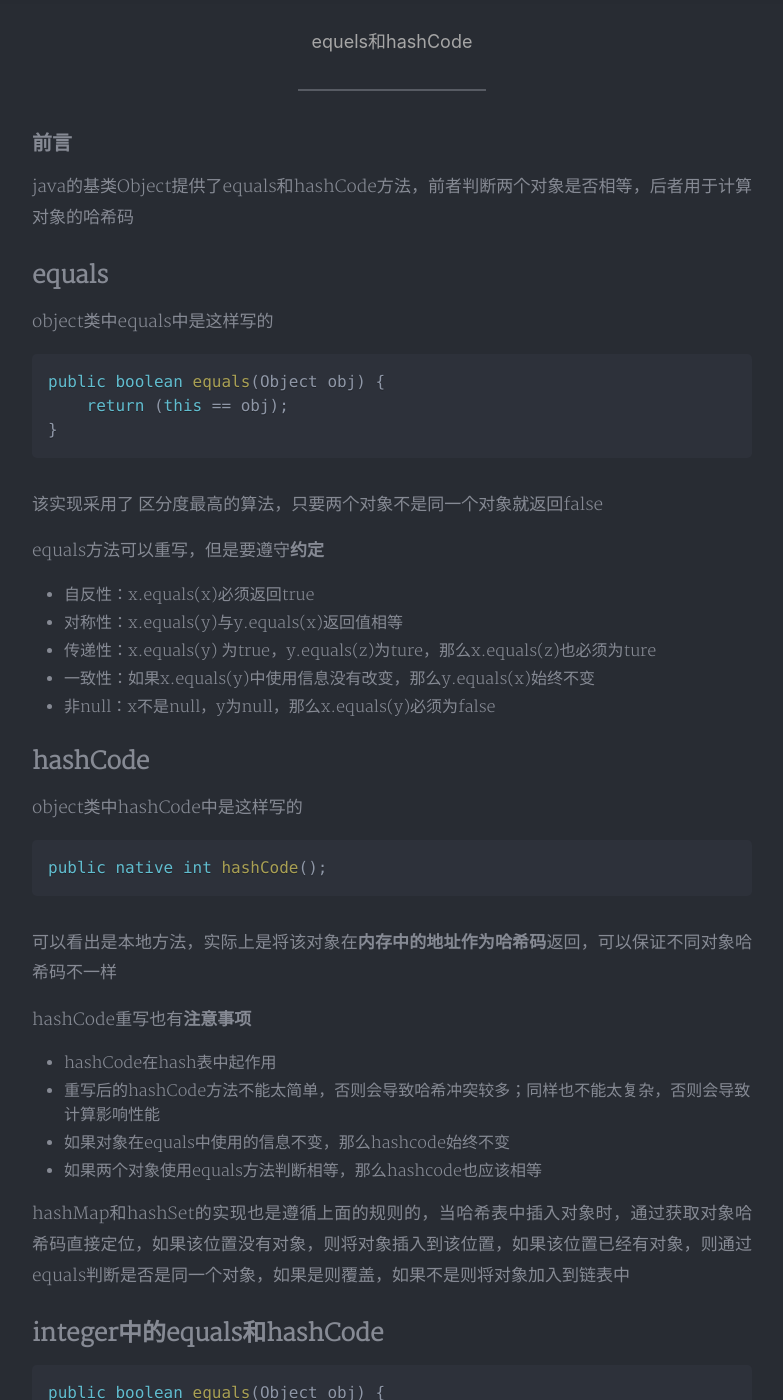
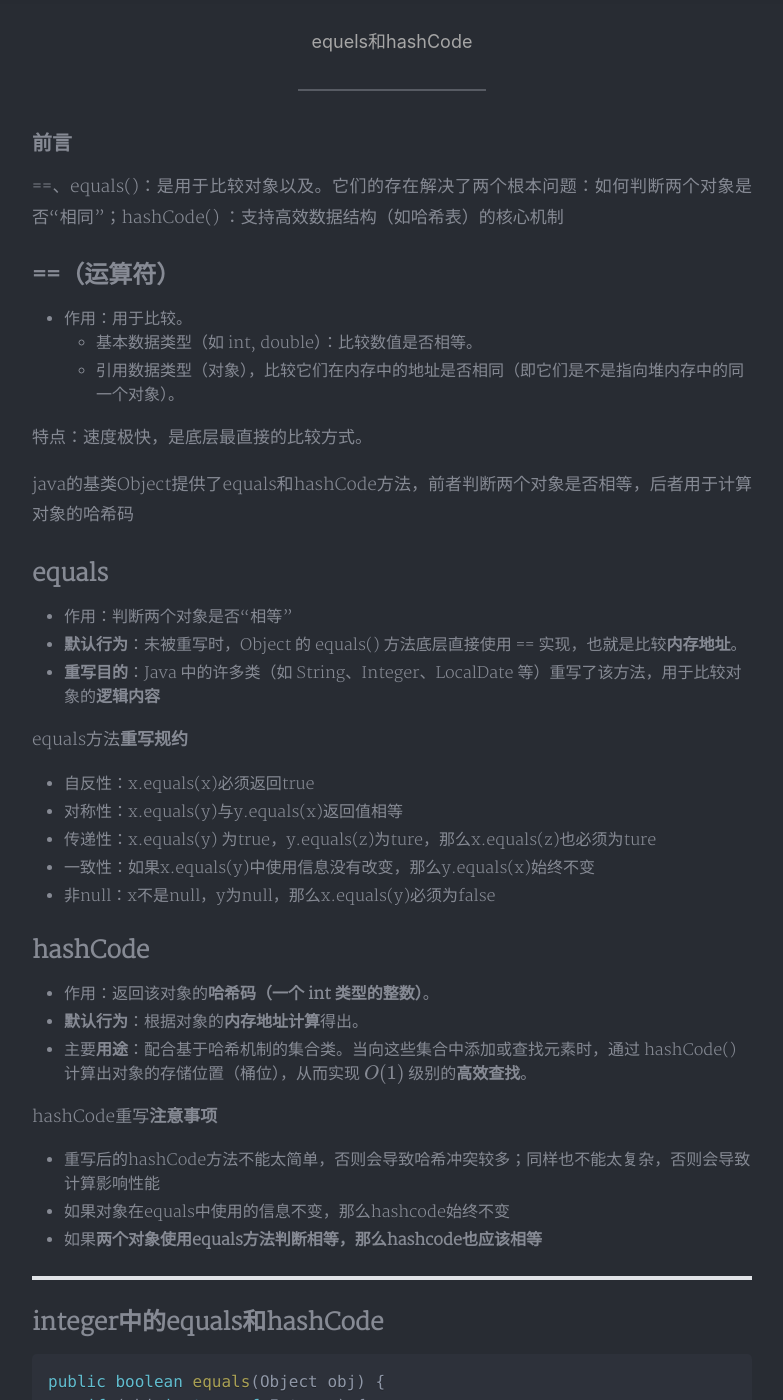
Before and after one commit to gobige/gobige.github.io, a Jekyll site: the page built from _posts/2017-09-03-equelandhashcode.md, in a window 1280 px wide and 1400 px high, scrolled down 507 px. Shown: the whole window, without its empty margins (248-1031 px from the left). Built offline with Jekyll 4.4.1, drawn with Linux system fonts in a browser that asks for light colours; nearby versions of some CDN libraries; formulas are drawn with MathJax 3; a style sheet for code colours, icons or effects is not loaded.

Commit message:
Update 2017-09-03-equelandhashcode.md

````diff
--- a/_posts/2017-09-03-equelandhashcode.md
+++ b/_posts/2017-09-03-equelandhashcode.md
@@ -10,17 +10,26 @@ tags: jdk
 ---
 ### 前言
 
+==、equals()：是用于比较对象以及。它们的存在解决了两个根本问题：如何判断两个对象是否“相同”；hashCode() ：支持高效数据结构（如哈希表）的核心机制
+
+## ==（运算符）
+
+- 作用：用于比较。
+    - 基本数据类型（如 int, double）：比较数值是否相等。
+    - 引用数据类型（对象），比较它们在内存中的地址是否相同（即它们是不是指向堆内存中的同一个对象）。
+
+特点：速度极快，是底层最直接的比较方式。
+
+
 java的基类Object提供了equals和hashCode方法，前者判断两个对象是否相等，后者用于计算对象的哈希码
+
 ## equals
-object类中equals中是这样写的
-```java
-public boolean equals(Object obj) {
-    return (this == obj);
-}
-```
-该实现采用了 区分度最高的算法，只要两个对象不是同一个对象就返回false
 
-equals方法可以重写，但是要遵守**约定**
+- 作用：判断两个对象是否“相等”
+- **默认行为**：未被重写时，Object 的 equals() 方法底层直接使用 == 实现，也就是比较**内存地址**。
+- **重写目的**：Java 中的许多类（如 String、Integer、LocalDate 等）重写了该方法，用于比较对象的**逻辑内容**
+
+equals方法**重写规约**
 
 - 自反性：x.equals(x)必须返回true
 - 对称性：x.equals(y)与y.equals(x)返回值相等
@@ -29,21 +38,18 @@ equals方法可以重写，但是要遵守**约定**
 - 非null：x不是null，y为null，那么x.equals(y)必须为false
 
 ## hashCode
-object类中hashCode中是这样写的
-```java
-public native int hashCode();
-```
-可以看出是本地方法，实际上是将该对象在**内存中的地址作为哈希码**返回，可以保证不同对象哈希码不一样
 
-hashCode重写也有**注意事项**
+- 作用：返回该对象的**哈希码（一个 int 类型的整数）**。
+- **默认行为**：根据对象的**内存地址计算**得出。
+- 主要**用途**：配合基于哈希机制的集合类。当向这些集合中添加或查找元素时，通过 hashCode() 计算出对象的存储位置（桶位），从而实现 $O(1)$ 级别的**高效查找**。
 
-- hashCode在hash表中起作用
+hashCode重写**注意事项**
+
 - 重写后的hashCode方法不能太简单，否则会导致哈希冲突较多；同样也不能太复杂，否则会导致计算影响性能
 - 如果对象在equals中使用的信息不变，那么hashcode始终不变
-- 如果两个对象使用equals方法判断相等，那么hashcode也应该相等
+- 如果**两个对象使用equals方法判断相等，那么hashcode也应该相等**
 
-hashMap和hashSet的实现也是遵循上面的规则的，当哈希表中插入对象时，通过获取对象哈希码直接定位，如果该位置没有对象，则将对象插入到该位置，如果该位置已经有对象，则通过equals判断是否是同一个对象，如果是则覆盖，如果不是则将对象加入到链表中
-
+-------------------
 
 ## integer中的equals和hashCode
 ```java
````
